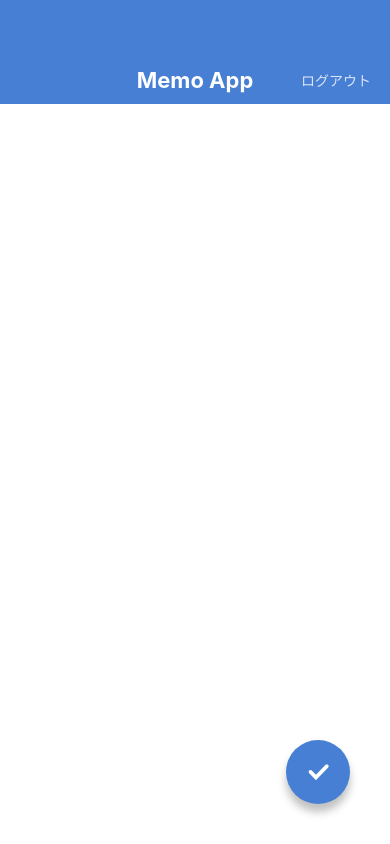
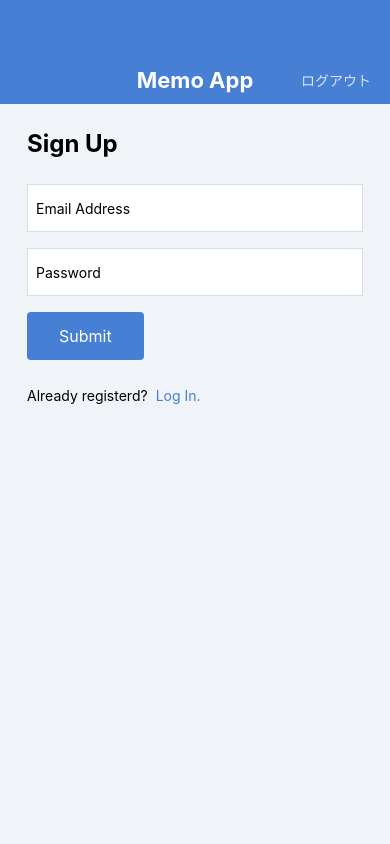
Before and after one commit to ishichan78/myFirstApp, a React Native app: screen / in a window 390 px wide. Built offline with nearby package versions, Linux system fonts and the light colour scheme.

Commit message:
Create LogInScreen and SignUpScreen.

```diff
--- a/App.tsx
+++ b/App.tsx
@@ -1,12 +1,16 @@
 import React from "react";
 // import MemoListScreen from "./src/screens/MemoListScreen";
 // import MemoDetailScreen from "./src/screens/MemoDetailScreen";
-// import MemoEditSAcreen from "./src/screens/MemoEditScreen";
-import MemoCreateScreen from "./src/screens/MemoCreateScreen";
+// import MemoEditScreen from "./src/screens/MemoEditScreen";
+// import MemoCreateScreen from "./src/screens/MemoCreateScreen";
+// import LogInScreen from "./src/screens/LogInScreen";
+import SignUpScreen from "./src/screens/SignUpScreen";
 
 export default function App() {
   // return <MemoDetailScreen />;
   // return <MemoListScreen />;
   // return <MemoEditScreen />;
-  return <MemoCreateScreen />;
+  // return <MemoCreateScreen />;
+  // return <LogInScreen />;
+  return <SignUpScreen />;
 }
--- /dev/null
+++ b/src/components/Button.tsx
@@ -0,0 +1,35 @@
+import React from "react";
+import { View, Text, StyleSheet } from "react-native";
+import { string } from "prop-types";
+
+export default function Button(props: Prop) {
+  return (
+    <View style={styles.buttonContainer}>
+      <Text style={styles.buttonLabel}>{props.label}</Text>
+    </View>
+  );
+}
+
+interface Prop {
+  label: string;
+}
+
+Button.propTypes = {
+  label: string.isRequired,
+};
+
+const styles = StyleSheet.create({
+  buttonContainer: {
+    backgroundColor: "#467fd3",
+    borderRadius: 4,
+    alignSelf: "flex-start",
+    marginBottom: 24,
+  },
+  buttonLabel: {
+    fontSize: 16,
+    lineHeight: 32,
+    paddingVertical: 8,
+    paddingHorizontal: 32,
+    color: "#ffffff",
+  },
+});
--- /dev/null
+++ b/src/screens/LogInScreen.tsx
@@ -0,0 +1,61 @@
+import React from "react";
+import { View, Text, StyleSheet, TextInput } from "react-native";
+import AppBar from "../components/AppBar";
+import Button from "../components/Button";
+
+export default function LogInScreen() {
+  return (
+    <View style={styles.container}>
+      <AppBar />
+      <View style={styles.inner}>
+        <Text style={styles.title}>Log In</Text>
+        <TextInput style={styles.input} value="Email Address" />
+        <TextInput style={styles.input} value="Password" />
+        <Button label="Submit" />
+        <View style={styles.footer}>
+          <Text style={styles.footerText}>Not registerd?</Text>
+          <Text style={styles.footerLink}>Sign up here!</Text>
+        </View>
+      </View>
+    </View>
+  );
+}
+
+const styles = StyleSheet.create({
+  container: {
+    flex: 1,
+    backgroundColor: "#f0f4f8",
+  },
+  inner: {
+    paddingHorizontal: 27,
+    paddingVertical: 24,
+  },
+  title: {
+    fontSize: 24,
+    lineHeight: 32,
+    fontWeight: "bold",
+    marginBottom: 24,
+  },
+  input: {
+    font: 16,
+    height: 48,
+    borderColor: "#dddddd",
+    borderWidth: 1,
+    backgroundColor: "#ffffff",
+    paddingHorizontal: 8,
+    marginBottom: 16,
+  },
+  footerText: {
+    fontSize: 14,
+    lineHeight: 24,
+    marginRight: 8,
+  },
+  footerLink: {
+    fontSize: 14,
+    lineHeight: 24,
+    color: "#467fd3",
+  },
+  footer: {
+    flexDirection: "row",
+  },
+});
--- /dev/null
+++ b/src/screens/SignUpScreen.tsx
@@ -0,0 +1,61 @@
+import React from "react";
+import { View, Text, StyleSheet, TextInput } from "react-native";
+import AppBar from "../components/AppBar";
+import Button from "../components/Button";
+
+export default function SignUpScreen() {
+  return (
+    <View style={styles.container}>
+      <AppBar />
+      <View style={styles.inner}>
+        <Text style={styles.title}>Sign Up</Text>
+        <TextInput style={styles.input} value="Email Address" />
+        <TextInput style={styles.input} value="Password" />
+        <Button label="Submit" />
+        <View style={styles.footer}>
+          <Text style={styles.footerText}>Already registerd?</Text>
+          <Text style={styles.footerLink}>Log In.</Text>
+        </View>
+      </View>
+    </View>
+  );
+}
+
+const styles = StyleSheet.create({
+  container: {
+    flex: 1,
+    backgroundColor: "#f0f4f8",
+  },
+  inner: {
+    paddingHorizontal: 27,
+    paddingVertical: 24,
+  },
+  title: {
+    fontSize: 24,
+    lineHeight: 32,
+    fontWeight: "bold",
+    marginBottom: 24,
+  },
+  input: {
+    font: 16,
+    height: 48,
+    borderColor: "#dddddd",
+    borderWidth: 1,
+    backgroundColor: "#ffffff",
+    paddingHorizontal: 8,
+    marginBottom: 16,
+  },
+  footerText: {
+    fontSize: 14,
+    lineHeight: 24,
+    marginRight: 8,
+  },
+  footerLink: {
+    fontSize: 14,
+    lineHeight: 24,
+    color: "#467fd3",
+  },
+  footer: {
+    flexDirection: "row",
+  },
+});
```
